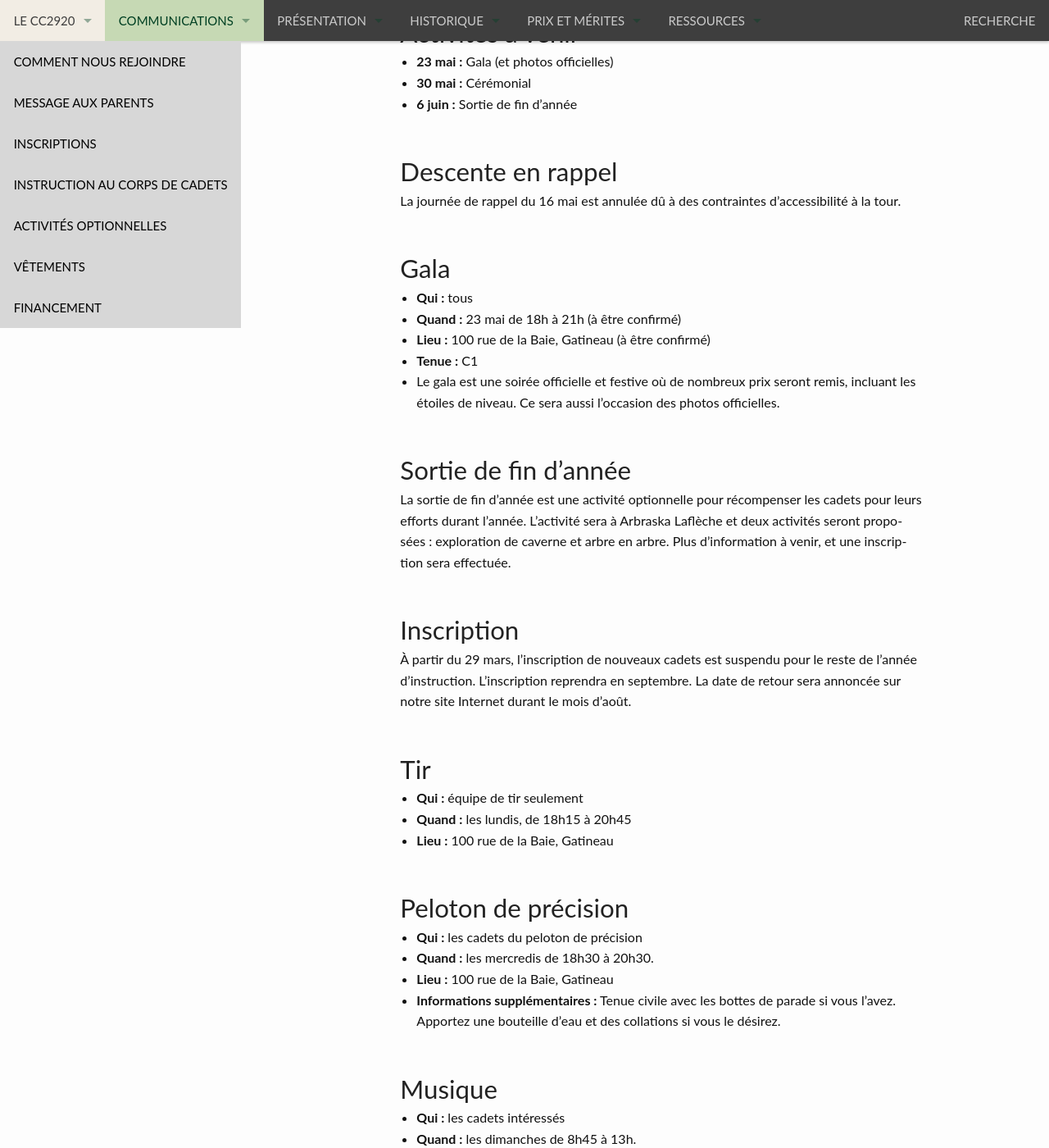
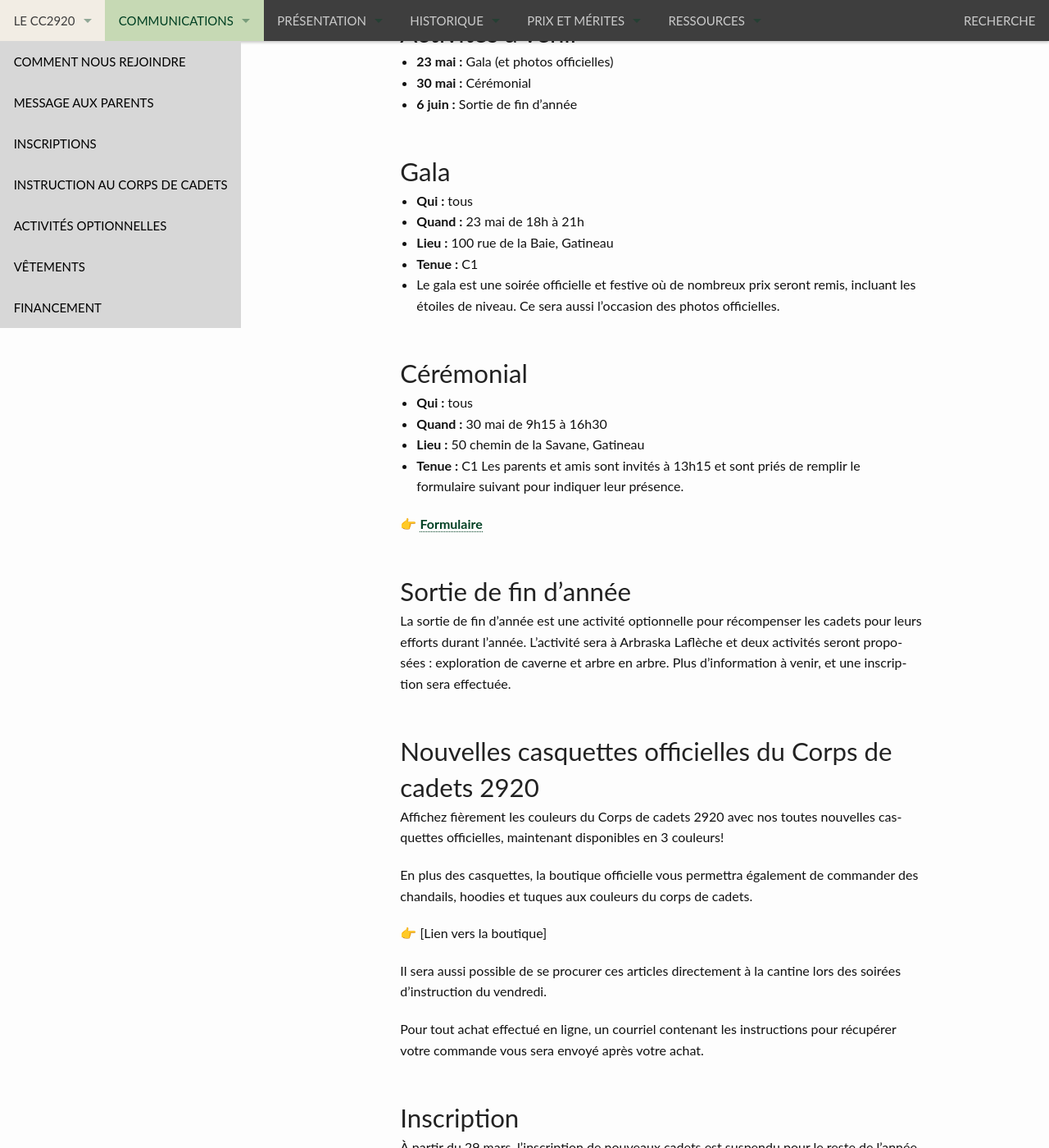
Before and after one commit to CC2920/web, a Jekyll site: the page built from _communications/messages.md, in a window 1280 px wide and 1400 px high, scrolled down 560 px. Shown: the whole window at 82% size. Built offline with Jekyll 4.4.1, drawn with Linux system fonts in a browser that asks for light colours; some of the changed text lies outside the part shown.

Commit message:
Message semaine 15 mai

```diff
--- a/_communications/messages.md
+++ b/_communications/messages.md
@@ -19,20 +19,39 @@ layout: "messages"
 - **6 juin :** Sortie de fin d’année
 
 
-## Descente en rappel
-La journée de rappel du 16 mai est annulée dû à des contraintes d’accessibilité à la tour.
-
-
 ## Gala
 - **Qui :** tous
-- **Quand :** 23 mai de 18h à 21h (à être confirmé)
-- **Lieu :** 100 rue de la Baie, Gatineau (à être confirmé)
+- **Quand :** 23 mai de 18h à 21h
+- **Lieu :** 100 rue de la Baie, Gatineau
 - **Tenue :** C1
 - Le gala est une soirée officielle et festive où de nombreux prix seront remis, incluant les étoiles de niveau. Ce sera aussi l’occasion des photos officielles.
 
 
+## Cérémonial
+- **Qui :** tous
+- **Quand :** 30 mai de 9h15 à 16h30
+- **Lieu :** 50 chemin de la Savane, Gatineau
+- **Tenue :** C1
+Les parents et amis sont invités à 13h15 et sont priés de remplir le formulaire suivant pour indiquer leur présence.
+
+👉 [Formulaire](https://docs.google.com/forms/d/e/1FAIpQLSckTDfRYqDZCyy_Sc7ZNgVV-ri0zwzjKYxBl-2xXTge-4aUqw/viewform)
+
+
 ## Sortie de fin d’année
 La sortie de fin d’année est une activité optionnelle pour récompenser les cadets pour leurs efforts durant l’année. L’activité sera à Arbraska Laflèche et deux activités seront proposées : exploration de caverne et arbre en arbre. Plus d’information à venir, et une inscription sera effectuée.
+
+
+## Nouvelles casquettes officielles du Corps de cadets 2920
+
+Affichez fièrement les couleurs du Corps de cadets 2920 avec nos toutes nouvelles casquettes officielles, maintenant disponibles en 3 couleurs!
+
+En plus des casquettes, la boutique officielle vous permettra également de commander des chandails, hoodies et tuques aux couleurs du corps de cadets.
+
+👉 [Lien vers la boutique]
+
+Il sera aussi possible de se procurer ces articles directement à la cantine lors des soirées d’instruction du vendredi.
+
+Pour tout achat effectué en ligne, un courriel contenant les instructions pour récupérer votre commande vous sera envoyé après votre achat.
 
 
 ## Inscription
```
Also changed, not shown: other parts of _communications/messages.md (+1 -1 lines).
